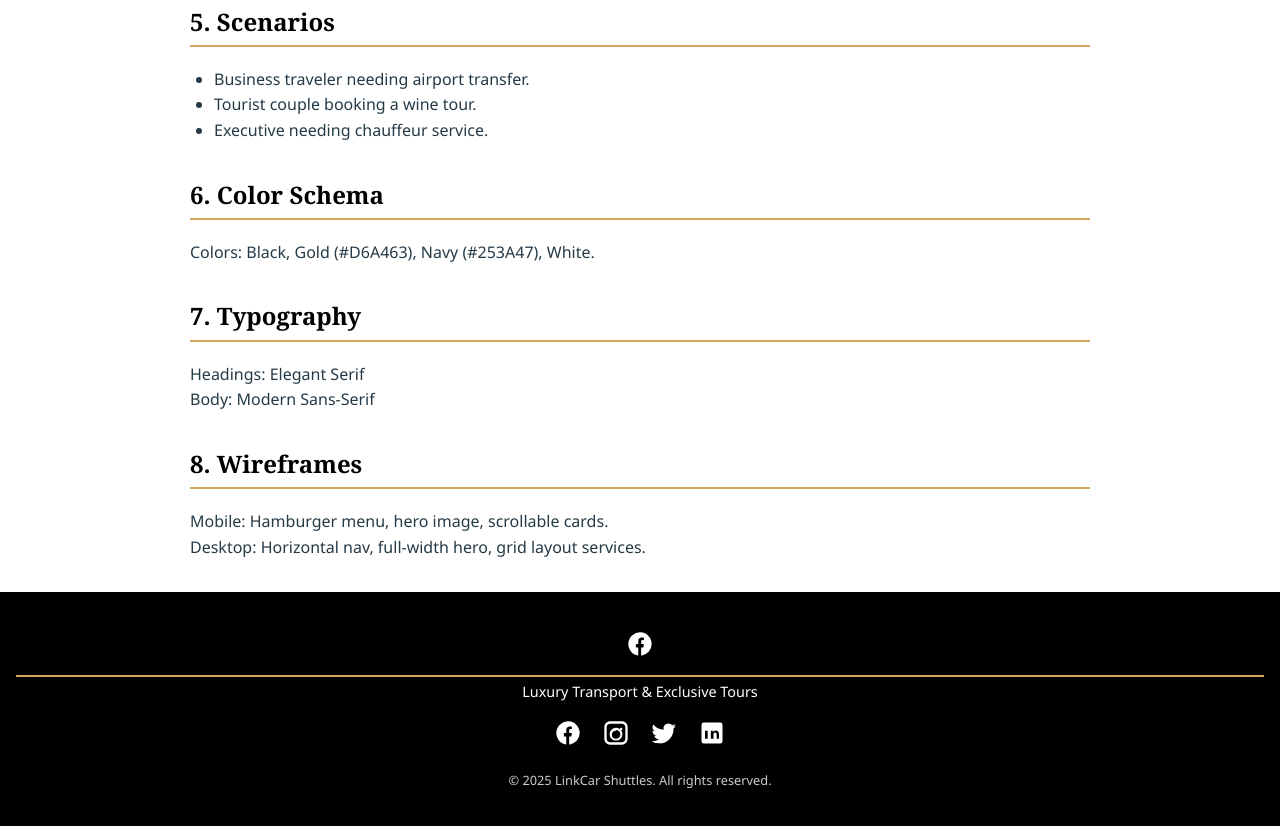
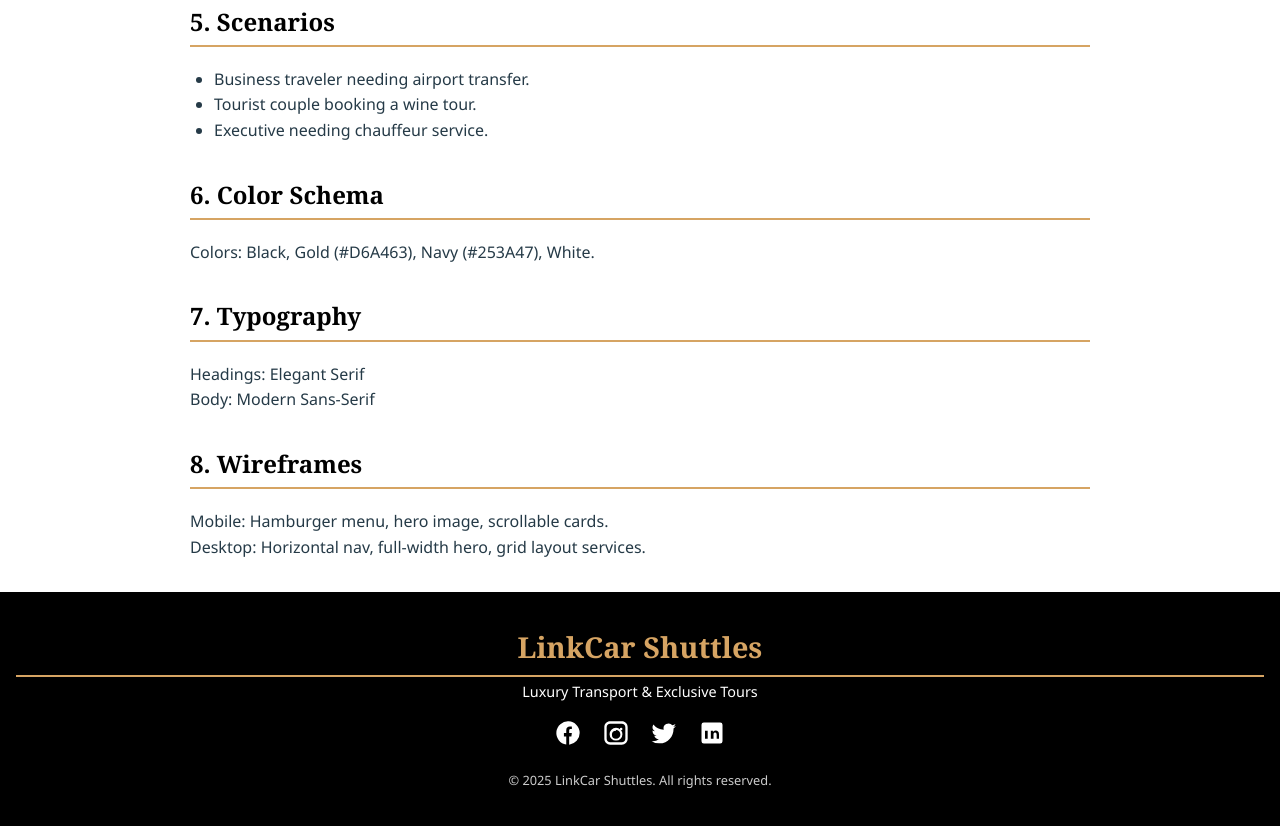
Before and after one commit to Drizzlemax/wdd231, a plain HTML site: page project/site-plan.html in a window 1280 px wide. Shown: the part 901-1727 px from the top of the page. Drawn offline with Linux system fonts and the light colour scheme.

Commit message:
modified:   project/site-plan.html

```diff
--- a/project/site-plan.html
+++ b/project/site-plan.html
@@ -73,10 +73,10 @@
     </section>
   </main>
 
-  <!-- Footer Section -->
+  <!-- Footer Sections -->
   <footer>
     <div class="footer-logo">
-      <h2><svg xmlns="G:\My Drive\SE PROJECTS\wdd231\project\images\linkcar-white.png" width="28" height="28" fill="white" viewBox="0 0 24 24"><path d="M22 12a10 10 0 1 0-11.5 9.9v-7h-2v-3h2v-2.3c0-2 1.2-3.1 3-3.1.9 0 1.8.1 1.8.1v2h-1c-1 0-1.3.6-1.3 1.2V12h2.3l-.4 3h-1.9v7A10 10 0 0 0 22 12z"/></svg></h2>
+      <h2>LinkCar Shuttles</h2>
       <p>Luxury Transport & Exclusive Tours</p>
     </div>
     <div class="social-icons">
```
